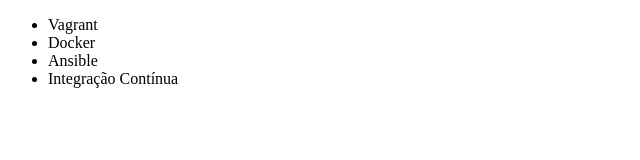
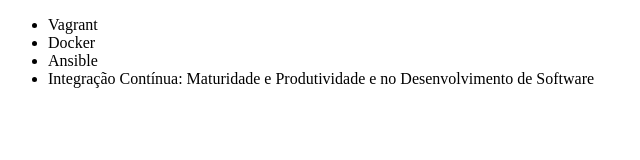
Before and after one commit to ViniSLima93/alura-git1, a plain HTML site: page index.html in a window 1280 px wide. Shown: the whole page, without its empty margins (0-640 px from the left). Drawn offline with Linux system fonts and the light colour scheme.

Commit message:
Renomeando curso de Integração Contínua

```diff
--- a/index.html
+++ b/index.html
@@ -9,7 +9,7 @@
         <li>Vagrant</li>
         <li>Docker</li>
         <li>Ansible</li>
-        <li>Integração Contínua</li>
+        <li>Integração Contínua: Maturidade e Produtividade e no Desenvolvimento de Software</li>
     </ul>
 </body>
 </html>
```
